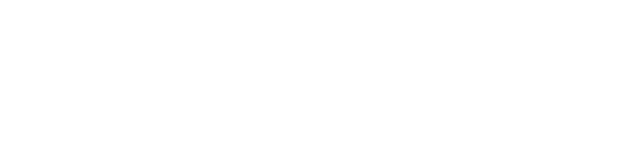
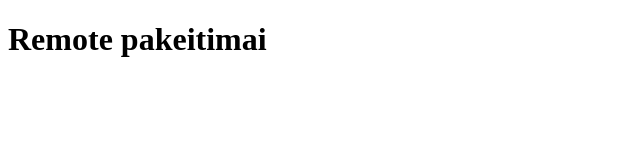
Before and after one commit to kirilvcs/versijavimas, a plain HTML site: page index.html in a window 1280 px wide. Shown: the whole page, without its empty margins (0-640 px from the left). Drawn offline with Linux system fonts and the light colour scheme.

Commit message:
Update index.html

```diff
--- a/index.html
+++ b/index.html
@@ -8,7 +8,7 @@
 	<link rel="stylesheet" href="assets/css/style.css">
 </head>
 <body>
-
+	<h1>Remote pakeitimai</h1>
 	<script src="assets/scripts/custom.js"></script>
 </body>
 </html>
```
